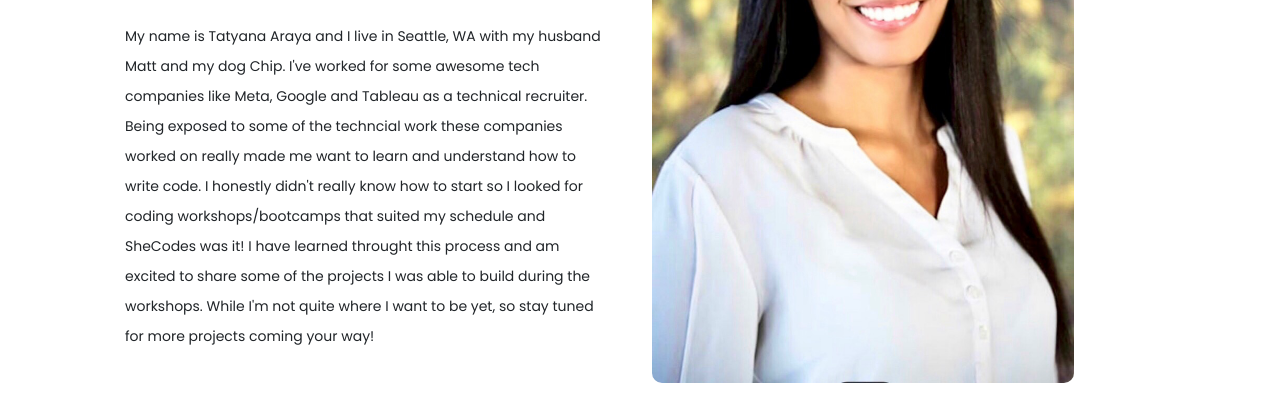
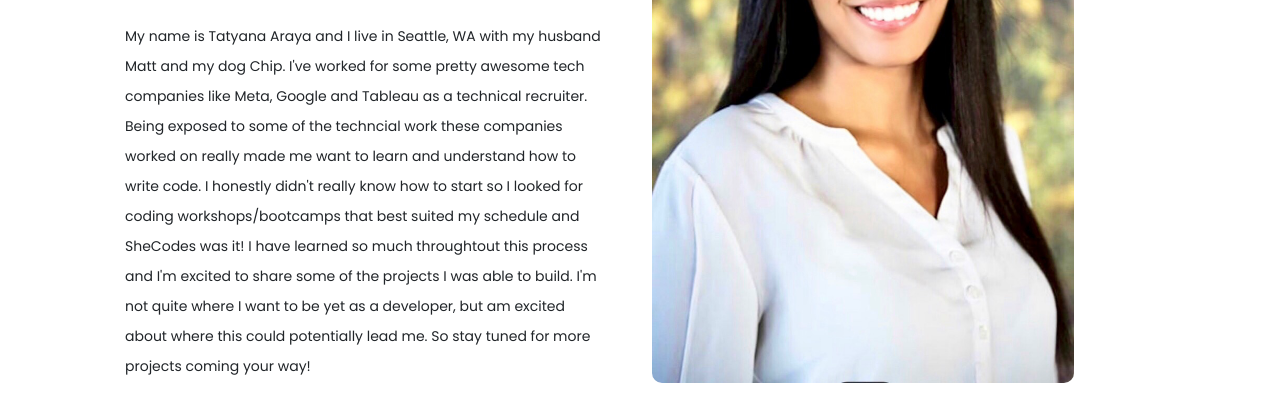
Before and after one commit to taty1202/Website-project, a plain HTML site: page about.html in a window 1280 px wide. Shown: the part 390-786 px from the top of the page. Drawn offline with nearby package versions, Linux system fonts and the light colour scheme.

Commit message:
made changed to <p> section in about.html

```diff
--- a/about.html
+++ b/about.html
@@ -50,7 +50,7 @@
           <div class="main-content">
             <h1 class="mb-4">Hi! I am Tatyana Araya</h1>
             <h2 class="mb-4">Full-time dog mom, tech recruiter and front-end developer based in Seattle, WA</h2>
-            <p class="mb-5">My name is Tatyana Araya and I live in Seattle, WA with my husband Matt and my dog Chip. I've worked for some awesome tech companies like Meta, Google and Tableau as a technical recruiter. Being exposed to some of the techncial work these companies worked on really made me want to learn and understand how to write code. I honestly didn't really know how to start so I looked for coding workshops/bootcamps that suited my schedule and SheCodes was it! I have learned throught this process and am excited to share some of the projects I was able to build during the workshops. While I'm not quite where I want to be yet, so stay tuned for more projects coming your way!</p>
+            <p class="mb-5">My name is Tatyana Araya and I live in Seattle, WA with my husband Matt and my dog Chip. I've worked for some pretty awesome tech companies like Meta, Google and Tableau as a technical recruiter. Being exposed to some of the techncial work these companies worked on really made me want to learn and understand how to write code. I honestly didn't really know how to start so I looked for coding workshops/bootcamps that best suited my schedule and SheCodes was it! I have learned so much throughtout this process and I'm excited to share some of the projects I was able to build. I'm not quite where I want to be yet as a developer, but am excited about where this could potentially lead me. So stay tuned for more projects coming your way!</p>
             <a href="/work.html" class="btn btn-main mb-5" title="View Tatyana's Projects">See my projects</a>
           </div>
         </div>
```
